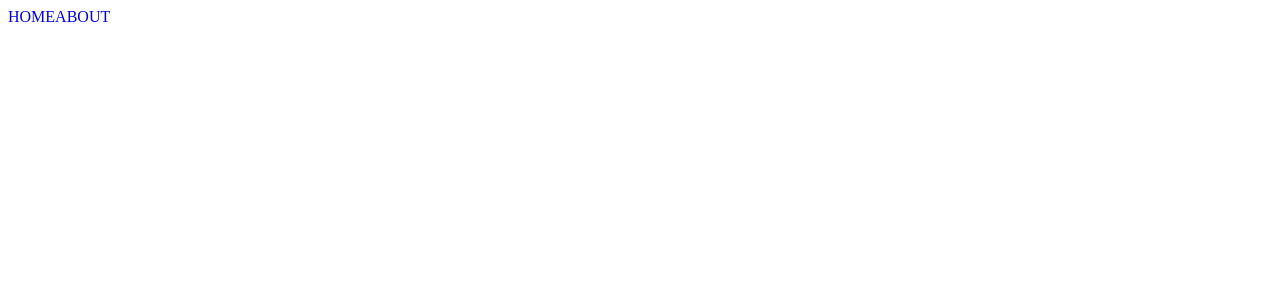
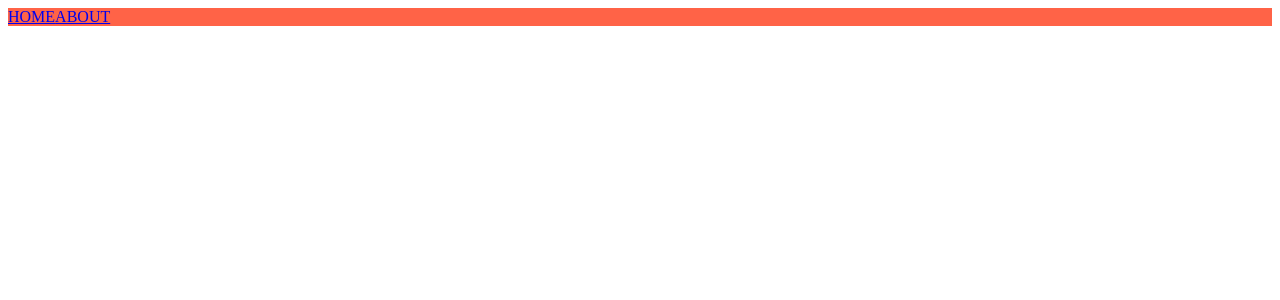
Before and after one commit to egs125/nextjs, a Next.js app: page /NavBar in a window 1280 px wide. Shown: the top 300 px of the page. Built offline with nearby package versions, Linux system fonts and the light colour scheme.

Commit message:
style jsx

```diff
--- a/pages/NavBar.js
+++ b/pages/NavBar.js
@@ -7,10 +7,21 @@
 
     return <nav>
         <Link href="/">
-          <a className={`${styles.link} ${router.pathname === "/" ? styles.active : ""}`}>HOME</a>
+          <a className={router.pathname === '/' ? 'active' : ''}>HOME</a>
         </Link>
         <Link href="/about">
-          <a className={[ styles.link, router.pathname === "/about" ? styles.active : ""].join(" ")}>ABOUT</a>
+          <a className={router.pathname === '/about' ? 'active' : ''}>ABOUT</a>
         </Link>
+        <style jsx>{`
+          nav {
+            background-color: tomato;
+          }
+          a {
+            text-decortion: none;
+          }
+          .active {
+            color: yellow;
+          }
+        `}</style>
     </nav>;
 };
```
